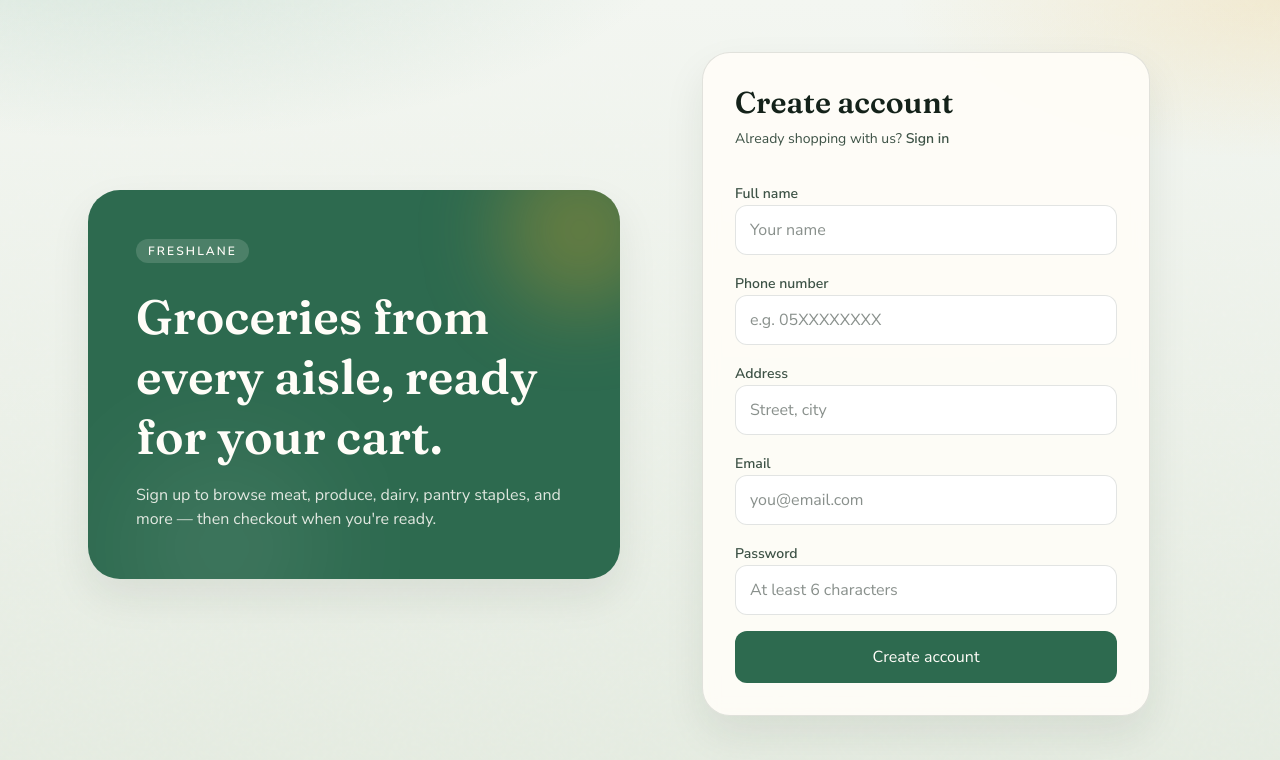
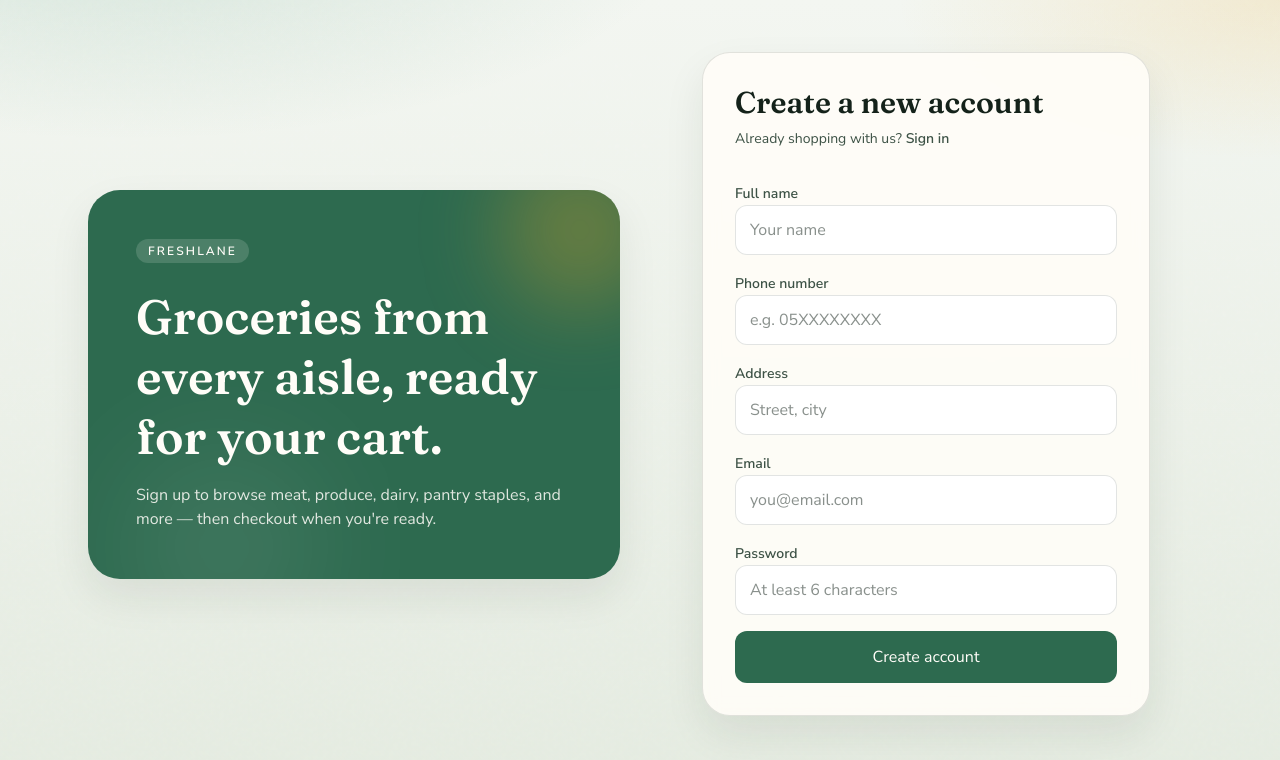
Before and after one commit to JomanaMohamed01/supermarket-project, a Next.js app: page /signup in a window 1280 px wide. Shown: the top 760 px of the page. Built offline with nearby package versions, Linux system fonts and the light colour scheme; no server answers.

Commit message:
Changing the header of the Signing up card from ( Create account ) to ( Create a new account )

```diff
--- a/src/components/AuthForm.tsx
+++ b/src/components/AuthForm.tsx
@@ -84,7 +84,7 @@ export function AuthForm({ mode }: AuthFormProps) {
 
       <section className="animate-fade mx-auto w-full max-w-md rounded-[1.75rem] border border-line bg-cream/90 p-8 shadow-[var(--shadow)] backdrop-blur">
         <h2 className="font-[family-name:var(--font-fraunces)] text-3xl font-semibold text-ink">
-          {isSignup ? "Create account" : "Welcome back"}
+          {isSignup ? "Create a new account" : "Welcome back"}
         </h2>
         <p className="mt-2 text-sm text-ink-soft">
           {isSignup ? "Already shopping with us?" : "New here?"}{" "}
```
